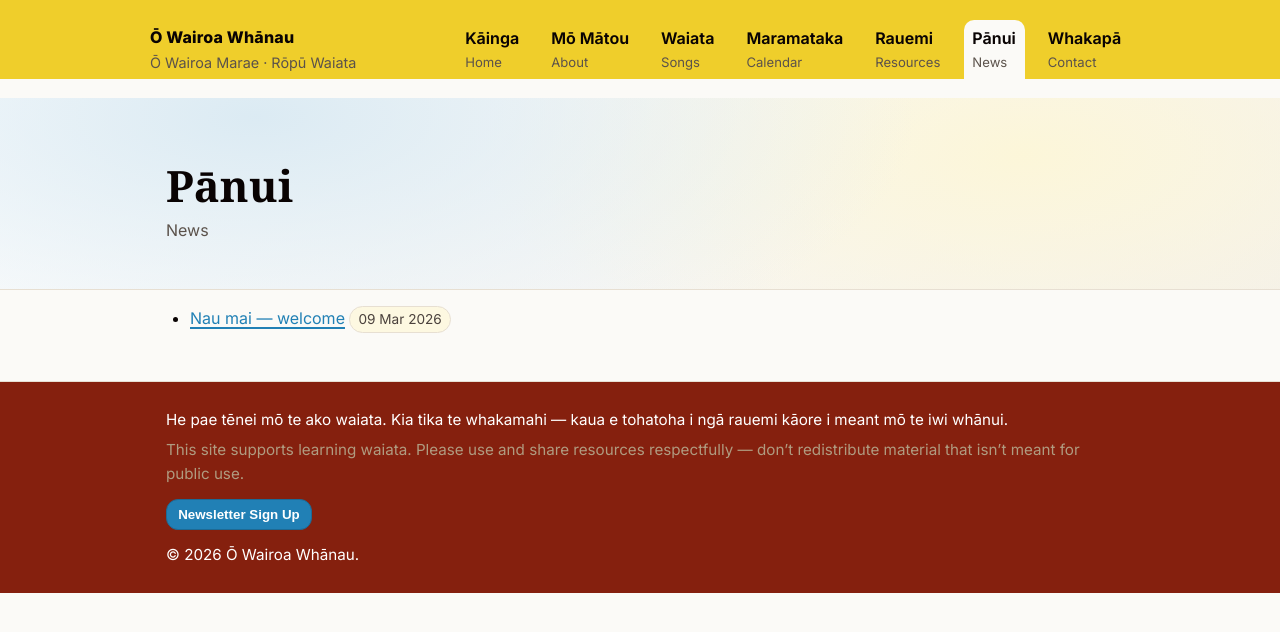
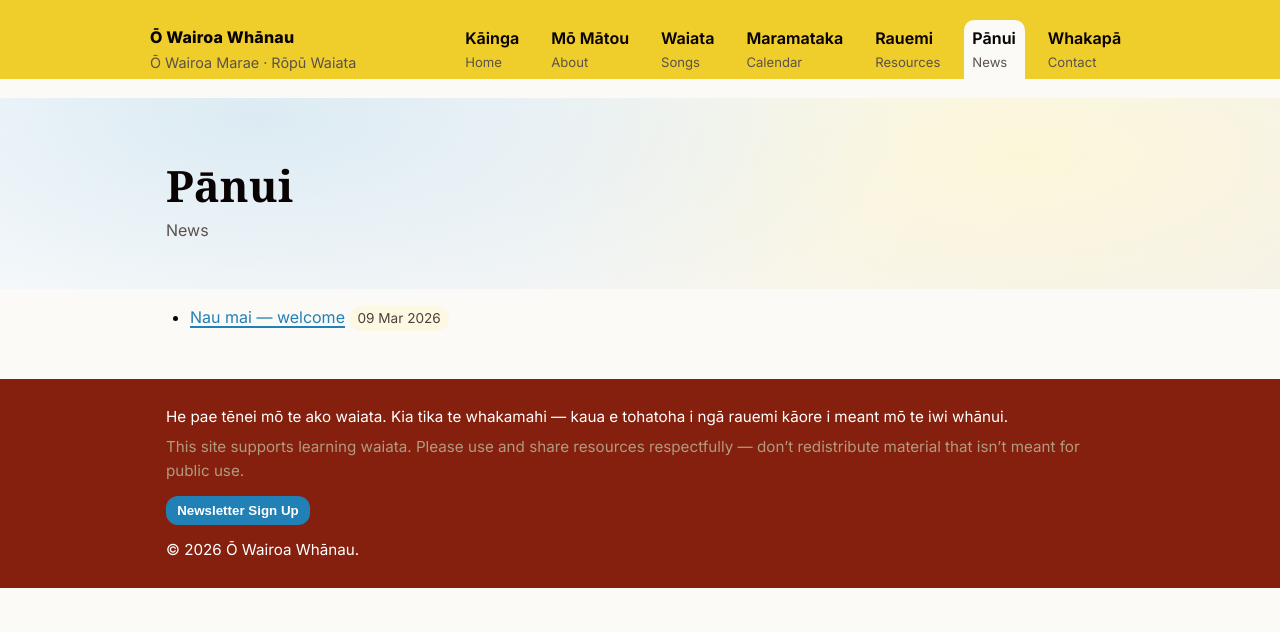
Before and after one commit to Standen-Home/owairoawhanau-site, a Jekyll site: the page built from news.md, in a window 1280 px wide. Shown: the top 632 px of the page. Built offline with Jekyll 4.4.1, drawn with Linux system fonts in a browser that asks for light colours.

Commit message:
remove box border

```diff
--- a/assets/css/style.css
+++ b/assets/css/style.css
@@ -13,7 +13,7 @@
   --accent: var(--cyan);    /* links + primary accents */
   --accent2: var(--gold);   /* secondary accent */
   --card: #ffffff;
-  --border: #e7dfd2;        /* warm border to suit khaki/gold */
+ /* --border: #e7dfd2;        /* warm border to suit khaki/gold */
   --focus: var(--cyan);     /* accessible focus ring */
 
   --max: 980px;
```
